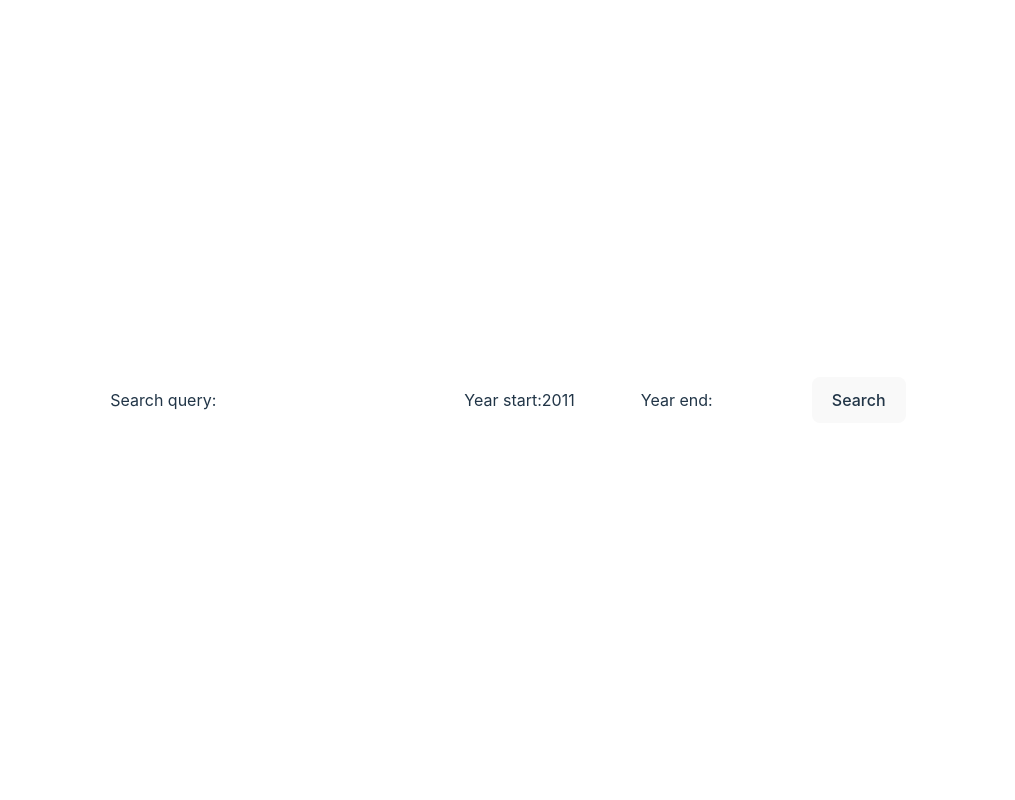
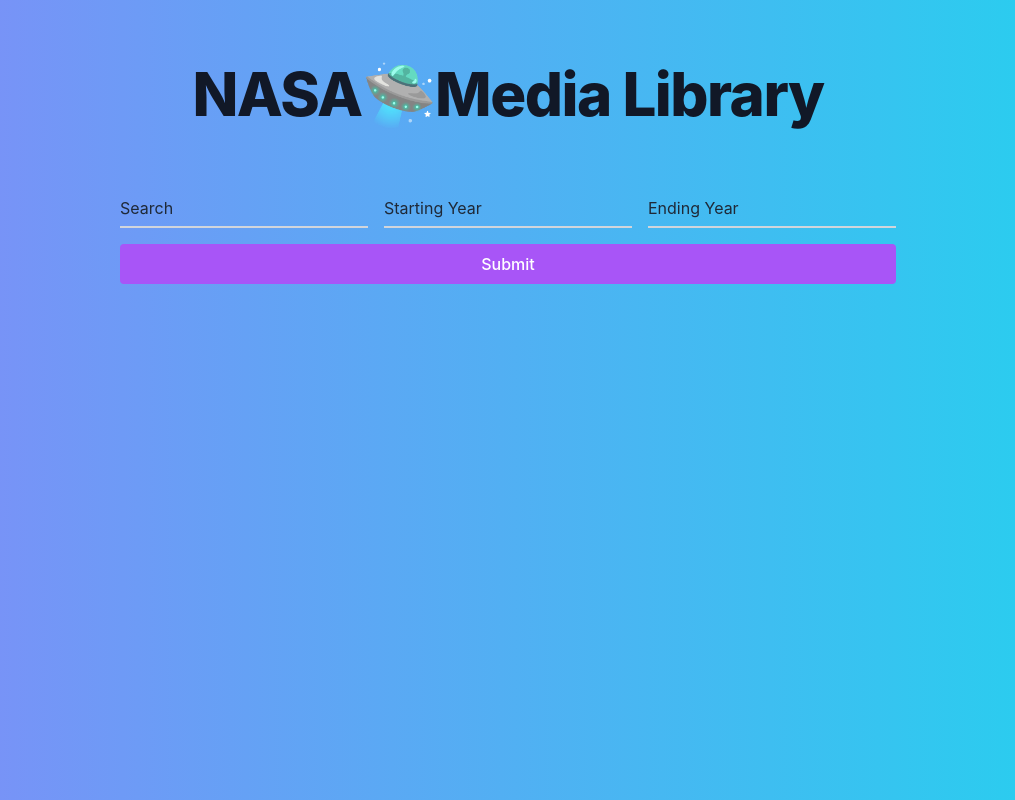
Before and after one commit to pranta-barua007/lexie-frontend-task, a React (Vite) app: page / in a window 1280 px wide. Shown: the whole page, without its empty margins (132-1147 px from the left). Built offline with nearby package versions, Linux system fonts and the light colour scheme.

Commit message:
searchpage: card component, search validation using zod

```diff
--- a/package.json
+++ b/package.json
@@ -10,7 +10,9 @@
     "prepare": "husky install"
   },
   "dependencies": {
+    "@hookform/resolvers": "^3.0.0",
     "axios": "^1.3.4",
+    "class-variance-authority": "^0.4.0",
     "react": "^18.2.0",
     "react-dom": "^18.2.0",
     "react-hook-form": "^7.43.7",
--- a/src/App.css
+++ b/src/App.css
@@ -1,4 +1,3 @@
-#root {
-  margin: 0 auto;
-  padding: 2rem;
-}
+/* #root {
+
+} */
--- a/src/App.tsx
+++ b/src/App.tsx
@@ -1,12 +1,15 @@
 import './App.css';
 import { Routes, Route } from 'react-router-dom';
 import SearchPage from '@pages/SearchPage';
+import Layout from './Layout';
 
 function App() {
   return (
-    <Routes>
-      <Route path="/" element={<SearchPage />} />
-    </Routes>
+    <Layout>
+      <Routes>
+        <Route path="/" element={<SearchPage />} />
+      </Routes>
+    </Layout>
   );
 }
 
--- /dev/null
+++ b/src/Layout.tsx
@@ -0,0 +1,15 @@
+import { FC, ReactNode } from 'react';
+
+type LayoutProps = {
+  children: ReactNode;
+};
+
+const Layout: FC<LayoutProps> = ({ children }) => {
+  return (
+    <div className="fixed h-[100vh] w-[100vw] overflow-x-auto bg-gradient-to-r from-indigo-400 to-cyan-400">
+      <div className="container mx-auto px-4 pt-4">{children}</div>
+    </div>
+  );
+};
+
+export default Layout;
--- /dev/null
+++ b/src/components/Card.tsx
@@ -0,0 +1,64 @@
+import { FC } from 'react';
+
+type CardProps = {
+  title: string;
+  location: string;
+  photographer: string;
+  img: string;
+  link: string;
+};
+
+const Card: FC<CardProps> = ({ title, img, location, photographer, link }) => {
+  return (
+    <div className="mt-6 transform rounded-tl-2xl rounded-br-2xl bg-slate-800 shadow-xl transition duration-300 hover:-translate-y-2 hover:shadow-2xl ">
+      <div className="card-img-top w-full rounded-tl-2xl">
+        <img
+          className="h-[284px] w-[512px]"
+          width={'512px'}
+          height={'284px'}
+          src={img}
+          alt={'photo'}
+        />
+      </div>
+      <div className="relative">
+        <div className="pointer-events-none absolute bottom-full w-full text-white">
+          <div className="absolute bottom-full w-full overflow-hidden pb-5">
+            <svg
+              viewBox="0 0 100 50"
+              preserveAspectRatio="none"
+              className="tranform absolute bottom-0 h-full w-full"
+              style={{
+                transformOrigin: 'top center',
+                transform: 'scale(2)',
+              }}
+            >
+              <path d="M0 25h25L75 0h25v50H0z" fill="rgb(30 41 59)"></path>
+            </svg>
+          </div>
+        </div>
+      </div>
+
+      <div className="p-8">
+        <h2 className="mb-2 text-3xl text-white">{title}</h2>
+        <p className="text-xl">Captured By: {photographer ? photographer : 'Unknown'}</p>
+        <p className="mb-0">
+          <span className="text-gray-400">{location ? location : 'Unknown'}</span>
+        </p>
+        <div className="flex gap-4 py-4 text-lg">
+          {link && (
+            <a
+              className="hover:text-pond animate-pulse text-sky-400"
+              href={link}
+              target="_blank"
+              rel="noreferrer"
+            >
+              Details
+            </a>
+          )}
+        </div>
+      </div>
+    </div>
+  );
+};
+
+export default Card;
--- /dev/null
+++ b/src/components/ui/Button.tsx
@@ -0,0 +1,41 @@
+import { ButtonHTMLAttributes } from 'react';
+import { cva, VariantProps } from 'class-variance-authority';
+
+const buttonStyles = cva(
+  'flex items-center justify-center px-4 py-2 rounded font-medium focus:outline-none focus:ring-2 focus:ring-offset-white dark:focus:ring-offset-black focus:ring-offset-1 disabled:opacity-60 disabled:pointer-events-none hover:bg-opacity-80',
+  {
+    variants: {
+      intent: {
+        primary: 'bg-purple-500 text-white',
+        secondary:
+          'bg-gray-200 text-gray-900 dark:bg-gray-700 dark:hover:bg-gray-600 dark:text-gray-100 focus:ring-gray-500',
+        danger: 'bg-red-500 text-white focus:ring-red-500',
+      },
+      fullWidth: {
+        true: 'w-full',
+      },
+    },
+    defaultVariants: {
+      intent: 'primary',
+    },
+  },
+);
+
+type ButtonProps = {
+  label: string;
+} & ButtonHTMLAttributes<HTMLButtonElement>;
+
+export interface Props extends ButtonProps, VariantProps<typeof buttonStyles> {}
+
+/**
+ * Primary UI component for user interaction
+ */
+const Button = ({ intent, label, fullWidth, ...props }: Props) => {
+  return (
+    <button type="button" className={buttonStyles({ intent, fullWidth })} {...props}>
+      {label}
+    </button>
+  );
+};
+
+export default Button;
--- a/src/components/ui/Input.tsx
+++ b/src/components/ui/Input.tsx
@@ -12,14 +12,16 @@
         <input
           {...otherProps}
           ref={ref}
+          name={otherProps.name}
           value={otherProps.value || ''}
-          className="peer h-10 w-full border-b-2 border-gray-300 text-gray-900 placeholder-transparent focus:border-rose-600 focus:outline-none"
+          placeholder="something"
+          className="peer h-10 w-full border-b-2 border-gray-300 bg-transparent text-gray-900 placeholder-transparent focus:border-purple-600 focus:outline-none"
         />
         <label
           htmlFor={otherProps.name}
-          className="absolute left-0 -top-3.5 text-sm text-gray-600 transition-all peer-placeholder-shown:top-2 peer-placeholder-shown:text-base peer-placeholder-shown:text-gray-400 peer-focus:-top-3.5 peer-focus:text-sm peer-focus:text-gray-600"
+          className="absolute left-0 -top-3.5 text-sm text-gray-600 transition-all peer-placeholder-shown:top-2 peer-placeholder-shown:text-base peer-placeholder-shown:text-gray-800 peer-focus:-top-3.5 peer-focus:text-sm peer-focus:text-gray-600"
         >
-          {errorMessage ? errorMessage : label}
+          {errorMessage ? <span className="text-red-400">{errorMessage}</span> : label}
         </label>
       </div>
     );
--- a/src/index.css
+++ b/src/index.css
@@ -9,7 +9,6 @@
 
   color-scheme: light dark;
   color: rgba(255, 255, 255, 0.87);
-  background-color: #242424;
 
   font-synthesis: none;
   text-rendering: optimizeLegibility;
@@ -17,57 +16,3 @@
   -moz-osx-font-smoothing: grayscale;
   -webkit-text-size-adjust: 100%;
 }
-
-a {
-  font-weight: 500;
-  color: #646cff;
-  text-decoration: inherit;
-}
-a:hover {
-  color: #535bf2;
-}
-
-body {
-  margin: 0;
-  display: flex;
-  place-items: center;
-  min-width: 320px;
-  min-height: 100vh;
-}
-
-h1 {
-  font-size: 3.2em;
-  line-height: 1.1;
-}
-
-button {
-  border-radius: 8px;
-  border: 1px solid transparent;
-  padding: 0.6em 1.2em;
-  font-size: 1em;
-  font-weight: 500;
-  font-family: inherit;
-  background-color: #1a1a1a;
-  cursor: pointer;
-  transition: border-color 0.25s;
-}
-button:hover {
-  border-color: #646cff;
-}
-button:focus,
-button:focus-visible {
-  outline: 4px auto -webkit-focus-ring-color;
-}
-
-@media (prefers-color-scheme: light) {
-  :root {
-    color: #213547;
-    background-color: #ffffff;
-  }
-  a:hover {
-    color: #747bff;
-  }
-  button {
-    background-color: #f9f9f9;
-  }
-}
--- a/src/pages/SearchPage.tsx
+++ b/src/pages/SearchPage.tsx
@@ -1,12 +1,37 @@
-import React, { useState } from 'react';
+import { useState } from 'react';
 
 import axios from 'axios';
 
+import { SubmitHandler, useForm, FormProvider } from 'react-hook-form';
+import { zodResolver } from '@hookform/resolvers/zod';
+import * as z from 'zod';
+import RHFormInput from '@components/RHF-Input';
+import Button from '@ui/Button';
+import Card from '@components/Card';
+
+const currentYear = new Date().getFullYear();
+
+const validationSchema = z
+  .object({
+    query: z.string().min(4, { message: 'Must be 4 characters long!' }),
+    startYear: z.string().max(4, { message: 'Year must be 4 characters' }).default('2011'),
+    endYear: z.string().max(4, { message: 'Year must be 4 characters' }).default(`${currentYear}`),
+  })
+  .refine((data) => Number(data.startYear) < Number(data.endYear), {
+    path: ['startYear'],
+    message: 'Must be less then End Year',
+  });
+
+type ValidationSchema = z.infer<typeof validationSchema>;
+
 const SearchPage = () => {
-  const [query, setQuery] = useState('');
-  const [yearStart, setYearStart] = useState('2011');
-  const [yearEnd, setYearEnd] = useState('');
   const [results, setResults] = useState([]);
+
+  const methods = useForm<ValidationSchema>({
+    resolver: zodResolver(validationSchema),
+  });
+
+  const { reset, handleSubmit } = methods;
   interface Result {
     data: {
       nasa_id: string;
@@ -19,67 +44,72 @@
     }[];
   }
 
-  const handleSearch = async (event: React.FormEvent) => {
-    event.preventDefault();
+  const onSubmit: SubmitHandler<ValidationSchema> = async (data) => {
     try {
       const response = await axios.get('https://images-api.nasa.gov/search', {
         params: {
-          q: query,
+          q: data.query,
           media_type: 'image',
-          year_start: yearStart,
-          year_end: yearEnd,
+          year_start: data.startYear,
+          year_end: data.endYear,
         },
       });
       setResults(response.data.collection.items);
     } catch (error) {
       console.error(error);
+      reset({
+        query: '',
+      });
     }
   };
 
-  const currentYear = new Date().getFullYear();
+  return (
+    <div className="p-12">
+      <div className="mb-16 flex w-full flex-col items-center justify-center">
+        <h1 className="mb-16 text-center text-4xl font-extrabold leading-none tracking-tight text-gray-900 dark:text-white md:text-5xl lg:text-6xl">
+          NASA
+          <span className="animate-bounce">🛸</span>
+          Media Library
+        </h1>
 
-  return (
-    <div>
-      <form onSubmit={handleSearch}>
-        <label htmlFor="query">Search query:</label>
-        <input
-          type="text"
-          id="query"
-          value={query}
-          onChange={(event) => setQuery(event.target.value)}
-          required
-        />
-        <label htmlFor="yearStart">Year start:</label>
-        <input
-          type="number"
-          id="yearStart"
-          value={yearStart}
-          min={'2011'}
-          max={currentYear - 1}
-          onChange={(event) => setYearStart(event.target.value)}
-        />
-        <label htmlFor="yearEnd">Year end:</label>
-        <input
-          type="number"
-          id="yearEnd"
-          value={yearEnd}
-          min={Number(yearStart) + 1}
-          max={currentYear}
-          onChange={(event) => setYearEnd(event.target.value)}
-        />
-        <button type="submit">Search</button>
-      </form>
-      <ul>
+        <FormProvider {...methods}>
+          <form onSubmit={handleSubmit(onSubmit)}>
+            <div className="mb-4 grid gap-8 sm:grid-cols-1 md:grid-cols-3 lg:gap-4">
+              <RHFormInput name="query" label="Search" type="text" />
+              <RHFormInput
+                name="startYear"
+                label="Starting Year"
+                type="number"
+                min={'2011'}
+                max={`${Number(methods.getValues().endYear) - 1}`}
+              />
+              <RHFormInput
+                name="endYear"
+                label="Ending Year"
+                type="number"
+                min={methods.getValues().startYear}
+                max={`${currentYear}`}
+              />
+            </div>
+            <div className="grid grid-cols-1 gap-4">
+              <Button label="Submit" type="submit" fullWidth />
+            </div>
+          </form>
+        </FormProvider>
+      </div>
+
+      <div className="grid gap-x-8 gap-y-4 sm:grid-cols-1 md:grid-cols-2 lg:grid-cols-3">
         {results.map((result: Result) => (
-          <li key={result.data[0].nasa_id}>
-            <img src={result.links[0].href} alt={result.data[0].title} />
-            <p>{result.data[0].title}</p>
-            <p>{result.data[0].location}</p>
-            <p>{result.data[0].photographer}</p>
-            <a href={`/show/${result.data[0].nasa_id}`}>Details</a>
-          </li>
+          <Card
+            key={result.data[0].nasa_id}
+            img={result.links[0].href}
+            title={result.data[0].title}
+            photographer={result.data[0].photographer}
+            location={result.data[0].location}
+            link={result.data[0].nasa_id}
+          />
         ))}
-      </ul>
+      </div>
     </div>
   );
 };
--- a/tailwind.config.cjs
+++ b/tailwind.config.cjs
@@ -1,5 +1,6 @@
 /** @type {import('tailwindcss').Config} */
 module.exports = {
+  mode: 'jit',
   content: [
     "./index.html",
     "./src/**/*.{js,ts,jsx,tsx}",
```
Also changed, not shown: 1 other file (tests, documents, lock files or other folders).
